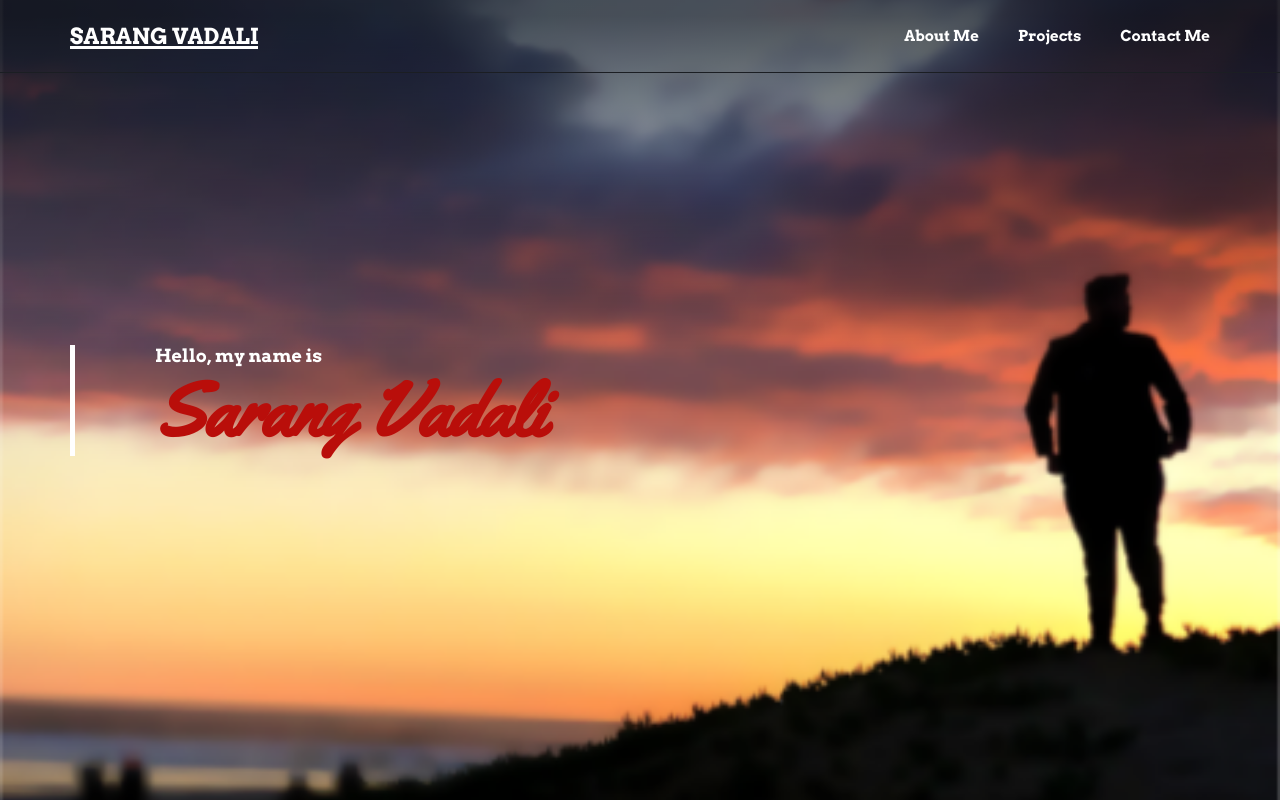
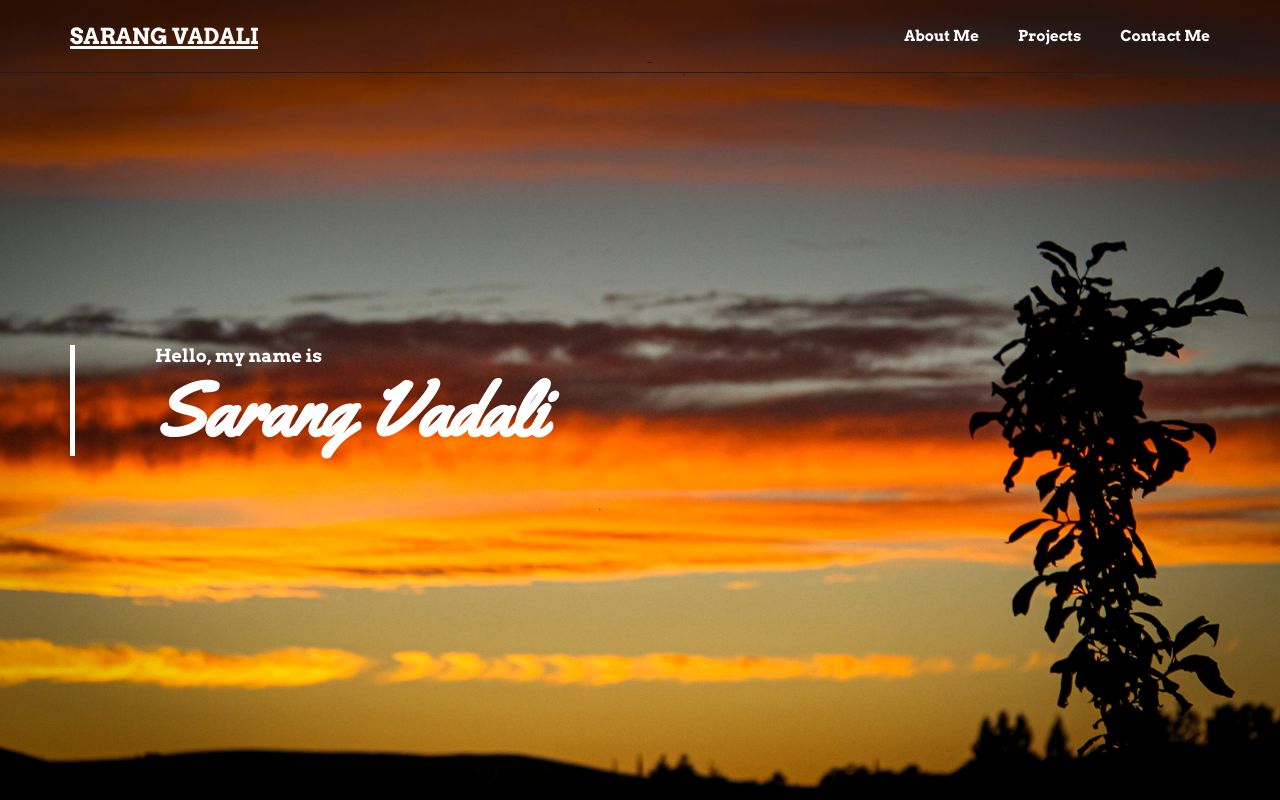
Before and after one commit to sarangv/sarangv.github.io, a plain HTML site: page home.html in a window 1280 px wide. Drawn offline with Linux system fonts and the light colour scheme.

Commit message:
first commit

```diff
--- a/style.css
+++ b/style.css
@@ -82,7 +82,7 @@ header .row_web{
 
 .home {
   min-height: 100vh;
-  background-image: url(Images/home.png);
+  background-image: url(Images/IMG_7392.JPG);
   background-size: cover;
   background-position: center;
 }
@@ -117,7 +117,7 @@ header .row_web{
 }
 
 .home .home-content .block h1{
-  color: #B90E0A;
+  color: #fff;
   font-size: 75px;
   margin: 0;
   font-weight: 600;
```
Also changed, not shown: about.html (+1 -1 lines), Images/77f414a4-1989-4fa3-b985-7ff11c945219.JPG (added), Images/7e6a16eb-7e60-4485-aa63-fb834c0bd8d5.JPG (added), Images/IMG_4128.jpg (added), Images/IMG_7339.jpg (added), Images/IMG_7392.JPG (added), Images/e0f92060-94ae-4e5f-af22-6f5f5e3ef1f0.JPG (added).
